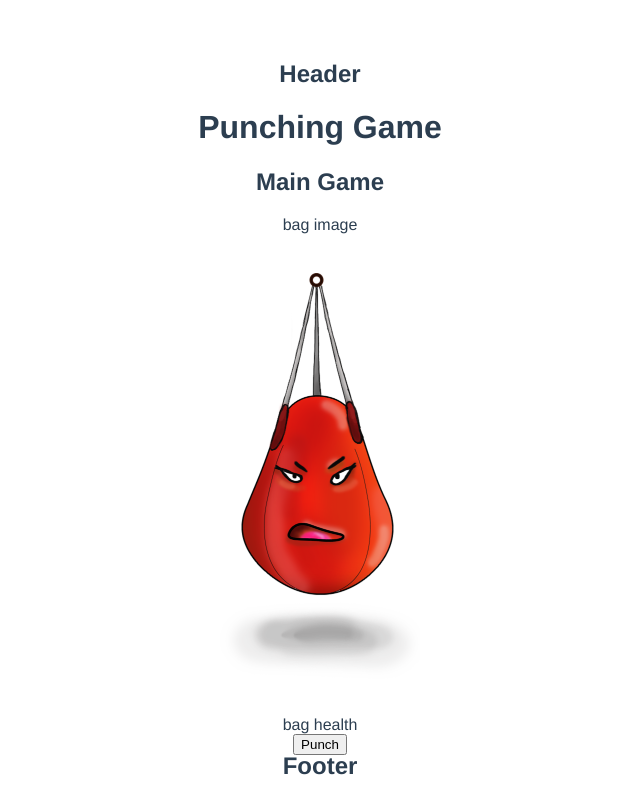
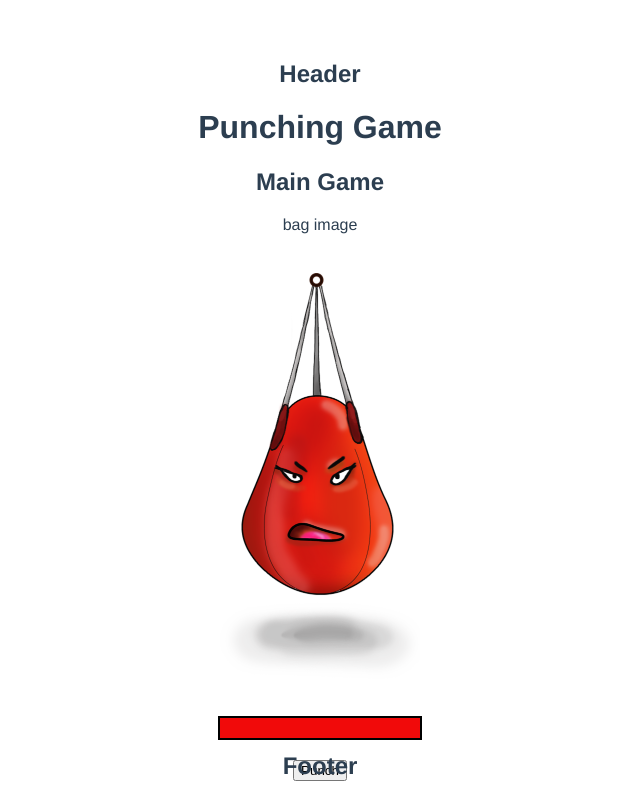
Before and after one commit to Lu-Smith/vue_punchbag_game, a Vue app in the folder punchbag_game/: page / in a window 1280 px wide. Shown: the whole page, without its empty margins (320-960 px from the left). Built offline with nearby package versions, Linux system fonts and the light colour scheme.

Commit message:
Updated MainGame

```diff
--- a/punchbag_game/src/components/MainGame.vue
+++ b/punchbag_game/src/components/MainGame.vue
@@ -2,7 +2,9 @@
   <div>
     <h2>Main Game</h2>
     <div id="bag"> bag image</div>
-    <div id="bag-health">bag health</div>
+    <div id="bag-health">
+      <div></div>
+    </div>
     <div id="controls">
       <button>Punch</button>
     </div>
@@ -21,4 +23,17 @@
     background: url(../images/punchbagMain.png) center no-repeat;
     background-size: 200%;
   }
+
+  #bag-health {
+    width: 200px;
+    border: 2px solid #000;
+    margin: 0 auto 20px auto;
+  }
+
+  #bag-health div {
+    height: 20px;
+    background: rgb(241, 10, 10);
+  }
+
+
 </style>
```
